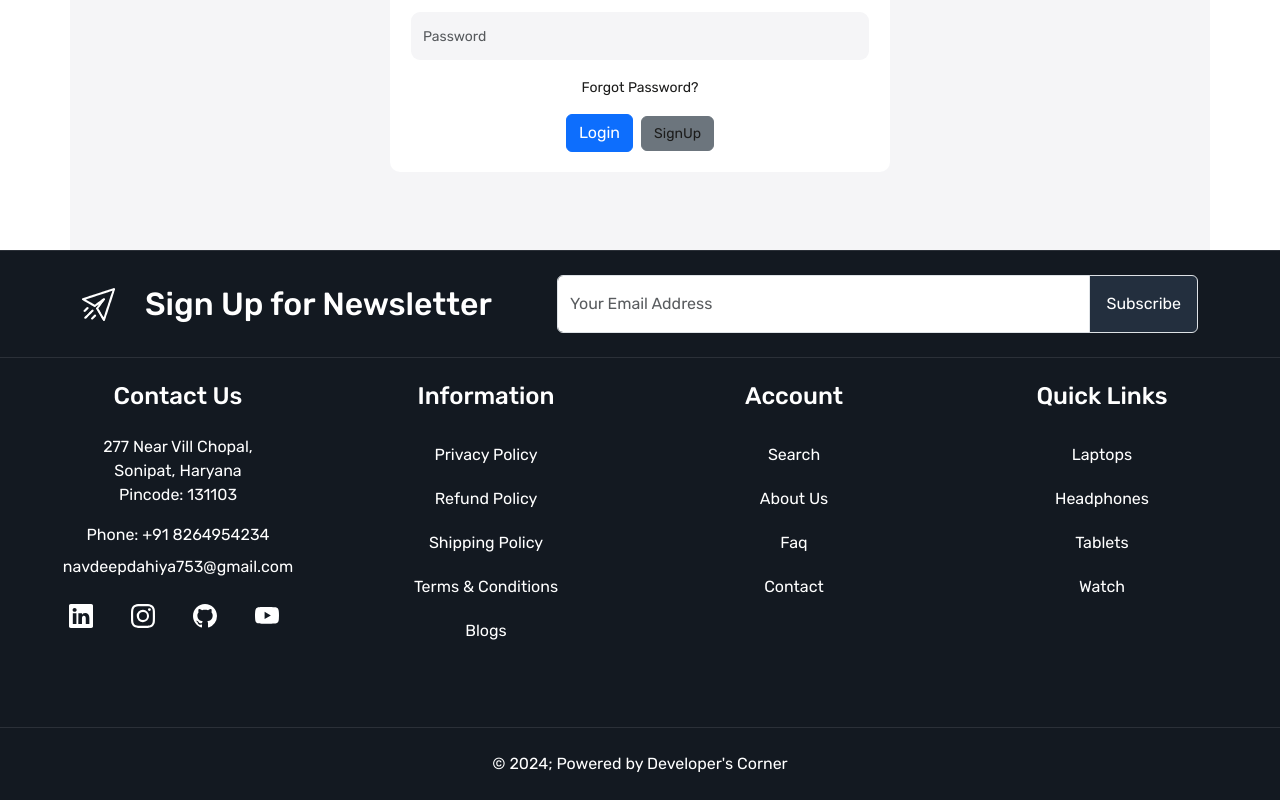
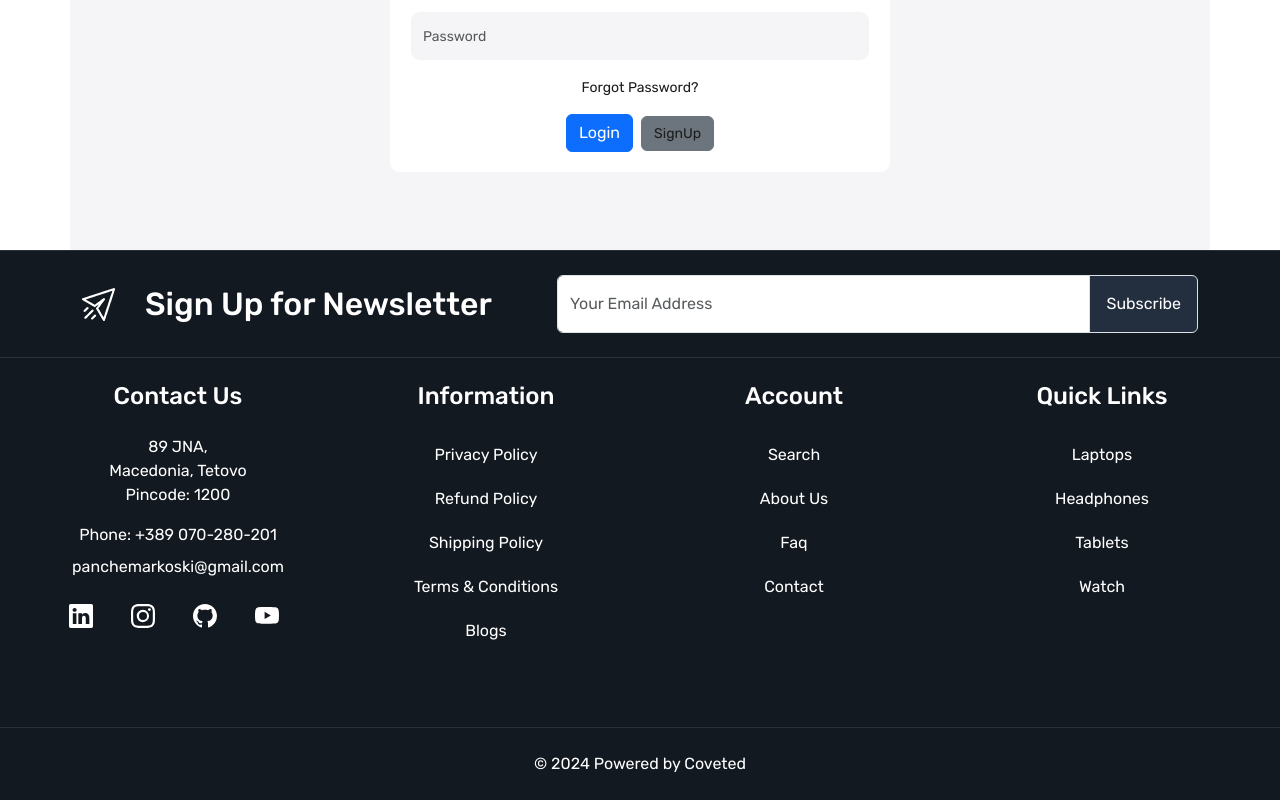
Before and after one commit to PancheMarkoski/eCom, a React (Create React App) app in the folder mern-ecom-frontend-client/: page /login in a window 1280 px wide. Shown: the part 494-1294 px from the top of the page. Built offline with nearby package versions, Linux system fonts and the light colour scheme; no server answers.

Commit message:
Coveted&fixTotalPrice&Footer

```diff
--- a/mern-ecom-frontend-client/src/components/Footer.js
+++ b/mern-ecom-frontend-client/src/components/Footer.js
@@ -40,15 +40,16 @@ const Footer = () => {
               <h4 className="text-white mb-4">Contact Us</h4>
               <div>
                 <address className="text-white fs-6">
-                  277 Near Vill Chopal, <br /> Sonipat, Haryana <br /> Pincode:
-                  131103
+                  89 JNA, <br /> Macedonia, Tetovo <br /> Pincode: 1200
                 </address>
-                <p className="d-block mb-2 text-white">Phone: +91 8264954234</p>
+                <p className="d-block mb-2 text-white">
+                  Phone: +389 070-280-201
+                </p>
                 <Link
-                  href="mailto:navdeepdahiya753@gmail.com"
+                  href="mailto:panchemarkoski@gmail.com"
                   className="d-block mb-2 text-white"
                 >
-                  navdeepdahiya753@gmail.com
+                  panchemarkoski@gmail.com
                 </Link>
                 <div className="social_icons d-flex align-items-center gap-30 mt-4 d-flex justify-content-center">
                   <Link
@@ -148,7 +149,7 @@ const Footer = () => {
           <div className="row">
             <div className="col-12">
               <p className="text-center mb-0 text-white">
-                &copy; {new Date().getFullYear()}; Powered by Developer's Corner
+                &copy; {new Date().getFullYear()} Powered by Coveted
               </p>
             </div>
           </div>
--- a/mern-ecom-frontend-client/src/pages/user/Checkout/Checkout.js
+++ b/mern-ecom-frontend-client/src/pages/user/Checkout/Checkout.js
@@ -19,8 +19,8 @@ const Checkout = () => {
     price: product?.price,
   }));
 
-  const totalPrice = subTotal;
-  const priceAfterDiscount = subTotal;
+  const totalPrice = subTotal.toFixed(2);
+  const priceAfterDiscount = subTotal.toFixed(2);
 
   return (
     <>
@@ -63,9 +63,7 @@ const Checkout = () => {
                         </div>
                       </div>
                       <div className="flex-grow-1">
-                        <h5 className="total">
-                          ${product?.price * product?.quantity}
-                        </h5>
+                        <h5 className="total">${totalPrice}</h5>
                       </div>
                     </div>
                   );
@@ -75,7 +73,7 @@ const Checkout = () => {
               <div className="border-bottom py-4">
                 <div className="d-flex justify-content-between align-items-center">
                   <p className="total">Subtotal</p>
-                  <p className="total-price">${subTotal}</p>
+                  <p className="total-price">${subTotal.toFixed(2)}</p>
                 </div>
                 <div className="d-flex justify-content-between align-items-center">
                   <p className="mb-0 total">Shipping price</p>
@@ -84,7 +82,7 @@ const Checkout = () => {
               </div>
               <div className="d-flex justify-content-between align-items-center border-bottom py-4">
                 <h4 className="total">Total</h4>
-                <h5 className="total-price">${subTotal}</h5>
+                <h5 className="total-price">${subTotal.toFixed(2)}</h5>
               </div>
             </div>
           </div>
--- a/mern-ecom-frontend-client/src/pages/user/Checkout/CheckoutShippingInfo.js
+++ b/mern-ecom-frontend-client/src/pages/user/Checkout/CheckoutShippingInfo.js
@@ -78,7 +78,7 @@ const CheckoutShippingInfo = ({
 
   return (
     <div className="checkout-left-data">
-      <h3 className="website-name">Dev Corner</h3>
+      <h3 className="website-name">Coveted</h3>
       <nav style={{ "--bs-breadcrumb-divider": "'>'" }} aria-label="breadcrumb">
         <ol className="breadcrumb">
           <li className="breadcrumb-item">
@@ -167,13 +167,7 @@ const CheckoutShippingInfo = ({
             value={formik.values.address}
           />
         </div>
-        {/* <div className="w-100">
-          <input
-            type="text"
-            className="form-control"
-            placeholder="Apartment, Suite, etc"
-          />
-        </div> */}
+
         <div className="flex-grow-1">
           <div className="error">
             {formik.touched.city && formik.errors.city}
@@ -188,13 +182,6 @@ const CheckoutShippingInfo = ({
             value={formik.values.city}
           />
         </div>
-        {/* <div className="flex-grow-1">
-          <select name="" id="" className="form-control form-select">
-            <option value={""} selected disabled>
-              Select State
-            </option>
-          </select>
-        </div> */}
         <div className="flex-grow-1">
           <div className="error">
             {formik.touched.city && formik.errors.city}
```
